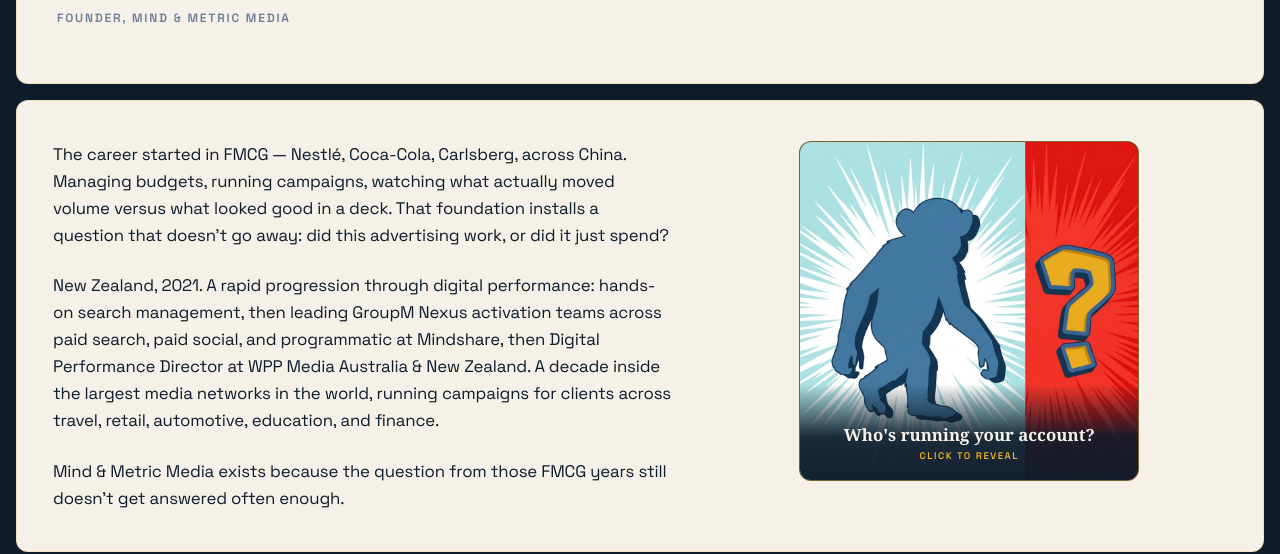
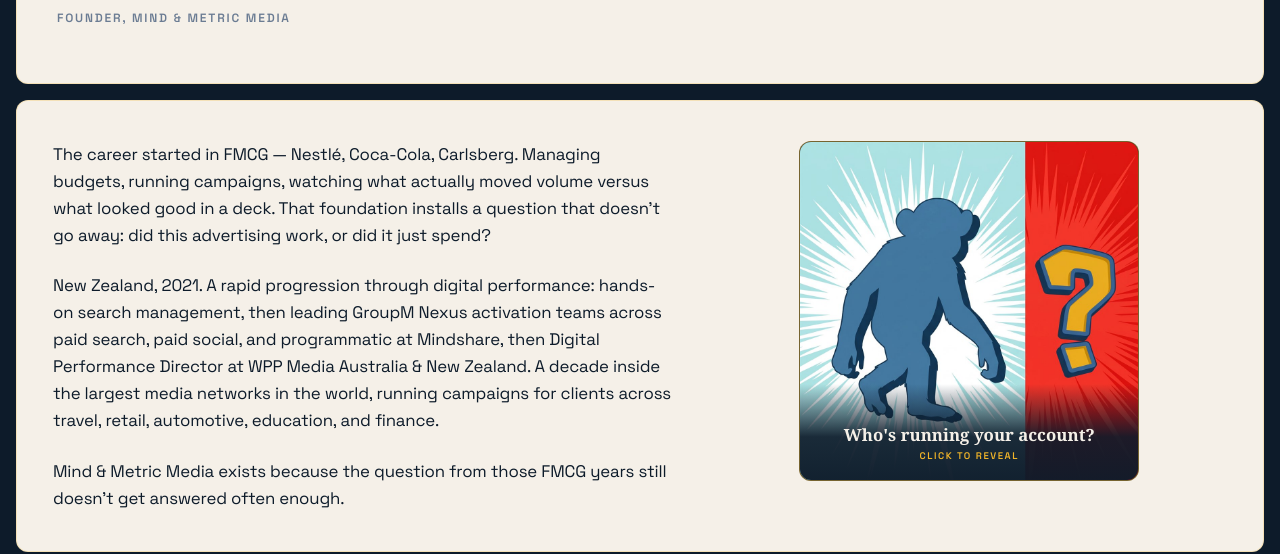
Before and after one commit to WalkerZhao-MMM/mmm-website, a plain HTML site: page about.html in a window 1280 px wide. Shown: the part 282-836 px from the top of the page. Drawn offline with Linux system fonts and the light colour scheme; a web font is replaced by a local one.

Commit message:
Update about page copy

```diff
--- a/about.html
+++ b/about.html
@@ -104,7 +104,7 @@
   <!-- Career Narrative -->
   <section class="mmm-section mmm-two-col">
     <div>
-      <p class="mmm-body-text mmm-profile-copy">The career started in FMCG &mdash; Nestl&eacute;, Coca-Cola, Carlsberg, across China. Managing budgets, running campaigns, watching what actually moved volume versus what looked good in a deck. That foundation installs a question that doesn't go away: did this advertising work, or did it just spend?</p>
+      <p class="mmm-body-text mmm-profile-copy">The career started in FMCG &mdash; Nestl&eacute;, Coca-Cola, Carlsberg. Managing budgets, running campaigns, watching what actually moved volume versus what looked good in a deck. That foundation installs a question that doesn't go away: did this advertising work, or did it just spend?</p>
       <p class="mmm-body-text mmm-profile-copy mt-md">New Zealand, 2021. A rapid progression through digital performance: hands-on search management, then leading GroupM Nexus activation teams across paid search, paid social, and programmatic at Mindshare, then Digital Performance Director at WPP Media Australia &amp; New Zealand. A decade inside the largest media networks in the world, running campaigns for clients across travel, retail, automotive, education, and finance.</p>
       <p class="mmm-body-text mmm-profile-copy mt-md">Mind &amp; Metric Media exists because the question from those FMCG years still doesn't get answered often enough.</p>
     </div>
```
Also changed, not shown: ja/about.html (+1 -1 lines), 1 other file.
